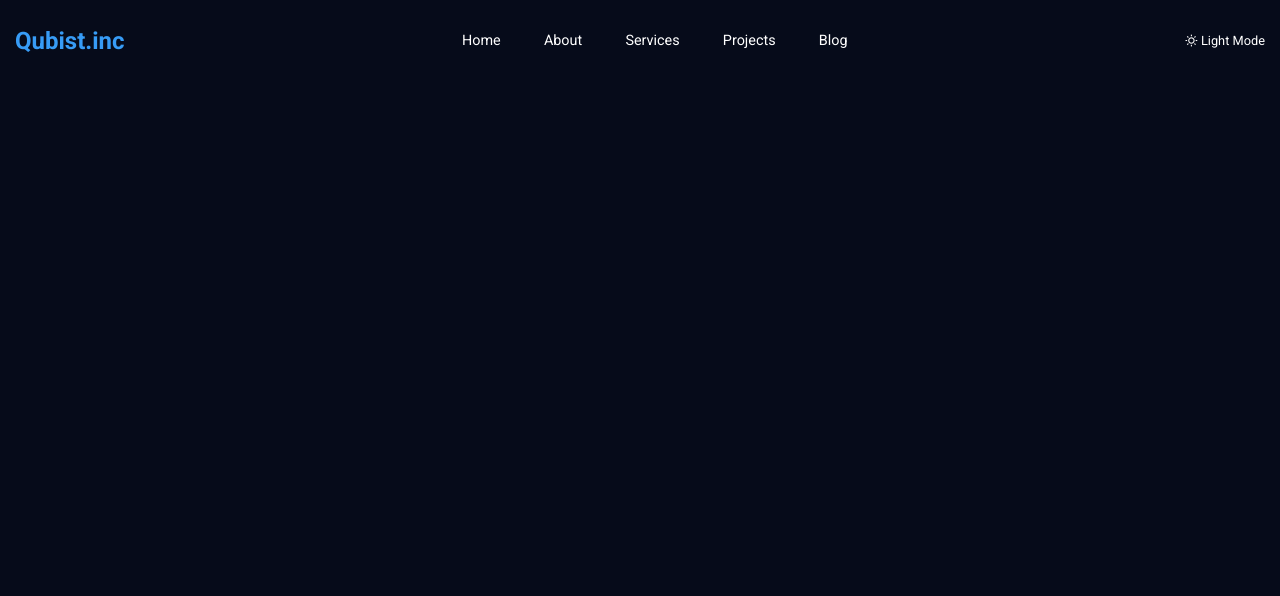
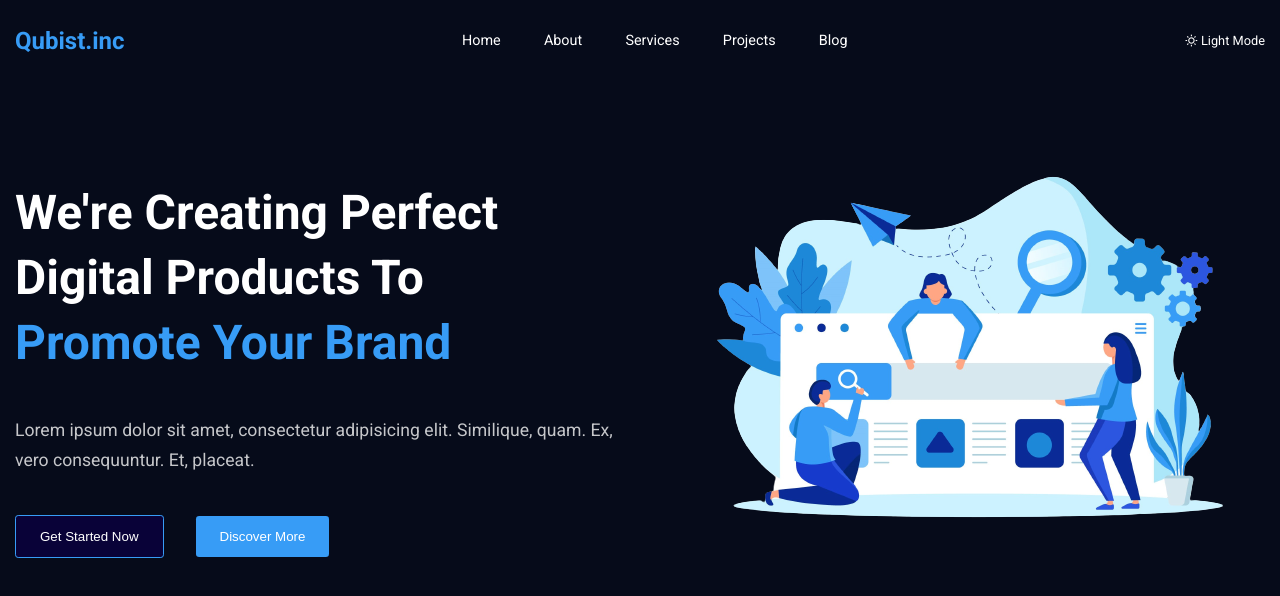
Before and after one commit to ankitkapoor8437/qubist-inc, a React (Create React App) app: page / in a window 1280 px wide. Shown: the top 596 px of the page. Built offline with nearby package versions, Linux system fonts and the light colour scheme.

Commit message:
Hero Section completed.

```diff
--- a/src/App.css
+++ b/src/App.css
@@ -48,7 +48,7 @@
   --team-card-bg: #fff;
 }
 
-*{
+* {
   padding: 0;
   margin: 0;
   box-sizing: border-box;
@@ -59,17 +59,29 @@
   font-family: var(--font-name);
 }
 
-a{
+a {
   text-decoration: none;
   color: var(--link-color);
 }
 
-h1,h2{
+h1,
+h2 {
   color: var(--heading-color);
 }
 
-.container{
+
+section {
+  padding: 60px 0px;
+}
+
+.container {
   width: 1140;
   padding: 0px 15px;
   margin: auto;
 }
+
+.description {
+  color: var(--small-text-color);
+  line-height: 30px;
+  font-size: .9rem;
+}
--- a/src/App.js
+++ b/src/App.js
@@ -1,11 +1,13 @@
 import './App.css';
 import Navigation from './components/header/Navigation';
+import Hero from './components/header/UI/Hero';
 
 function App() {
   return (
     <div className="App">
       <>
       <Navigation />
+      <Hero />
       </>
     </div>
   );
--- a/src/components/header/UI/Hero.jsx
+++ b/src/components/header/UI/Hero.jsx
@@ -0,0 +1,38 @@
+import React from 'react'
+import '../../styles/Hero.css'
+
+// Imported Images
+import heroDarkImage from '../../../assets/images/hero-img.png'
+
+
+const Hero = () => {
+    return (
+        <section className='hero__section'>
+            <div className='container'>
+                <div className='hero__wrapper'>
+                    <div className='hero__content'>
+                        <div >
+                            <h2>We're Creating Perfect</h2>
+                            <h2>Digital Products To</h2>
+                            <h2 className='highlight'>Promote Your Brand</h2>
+                        </div>
+                        <p className='description'>
+                            Lorem ipsum dolor sit amet, consectetur adipisicing
+                            elit. Similique, quam. Ex, vero consequuntur. Et, placeat.
+                        </p>
+                        <div className="hero__btns">
+                            <button className='primary__btn'>Get Started Now</button>
+                            <button className='secondary__btn'>Discover More</button>
+                        </div>
+                    </div>
+
+                    <div className='hero__img'>
+                        <img src={heroDarkImage} alt="" />
+                    </div>
+                </div>
+            </div>
+        </section>
+    )
+}
+
+export default Hero
--- /dev/null
+++ b/src/components/styles/Hero.css
@@ -0,0 +1,53 @@
+.hero__wrapper {
+    display: flex;
+    justify-content: space-between;
+}
+
+.hero__content,
+.hero_img {
+    width: 50%;
+}
+
+.hero__content{
+    padding-top: 40px;
+}
+
+.hero__content h2 {
+    font-size: 3rem;
+    line-height: 65px;
+}
+
+.hero__content p {
+    margin-top: 40px;
+    font-size: 1.1rem;
+}
+
+.highlight {
+    color: var(--primary-color);
+}
+
+.hero__btns {
+    margin-top: 40px;
+    display: flex;
+    align-items: center;
+    column-gap: 2rem;
+}
+
+.primary__btn,
+.secondary__btn {
+    padding: 0.8rem 1.5rem;
+    border: none;
+    outline: none;
+    color: #fff;
+    border-radius: 0.2rem;
+    cursor: pointer;
+}
+
+.primary__btn{
+    background: var(--btn-secondary-bg);
+    border: 1px solid var(--btn-primary-bg);
+}
+
+.secondary__btn{
+    background: var(--btn-primary-bg);
+}
```
Also changed, not shown: src/components/header/UI/Hero.css (deleted).
